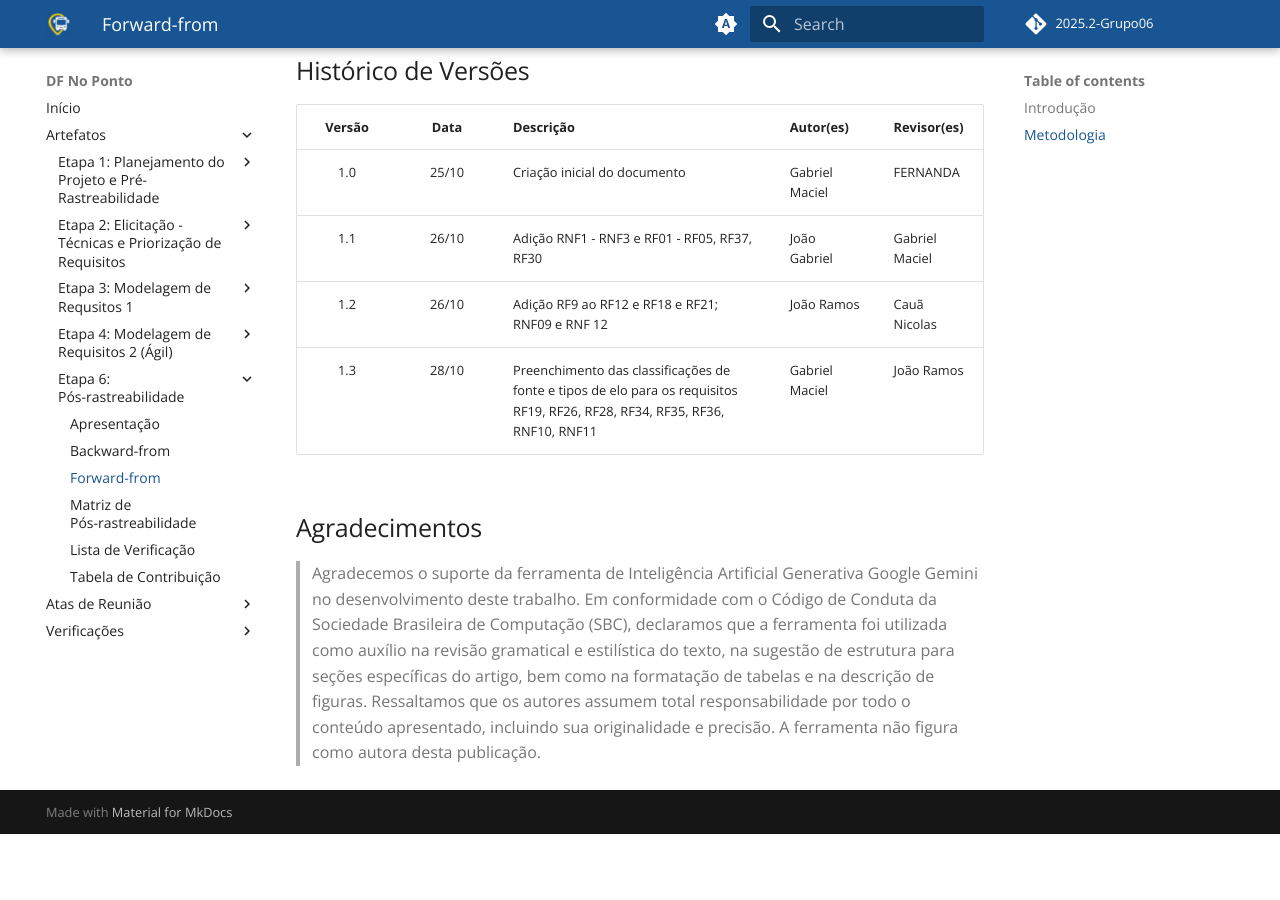
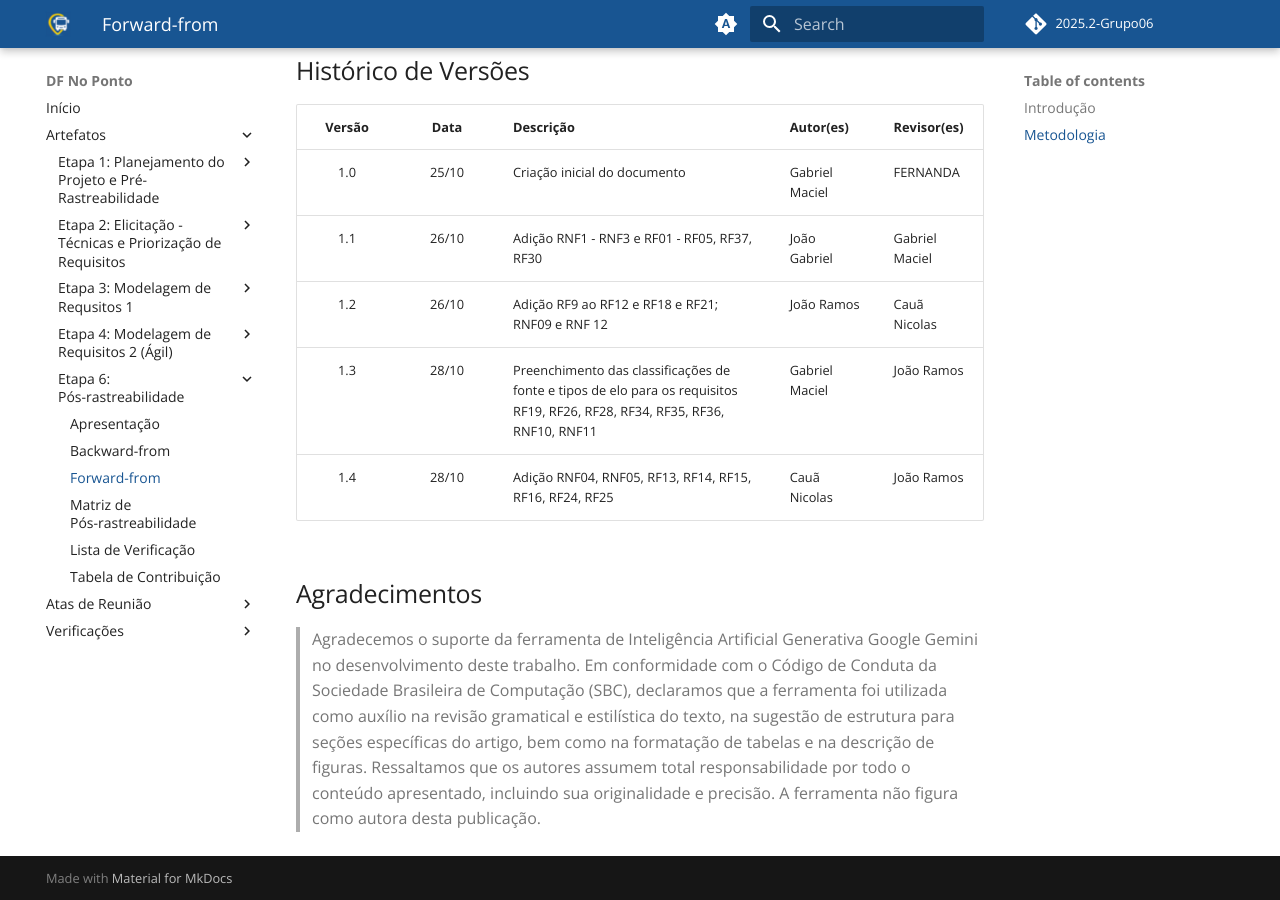
Before and after one commit to Requisitos-de-Software/2025.2-Grupo06, an MkDocs documentation site: the page built from docs/pos-rastreabilidade/forward.md, in a window 1280 px wide and 900 px high, scrolled down 4366 px. Built offline with MkDocs 1.6.1 and Material for MkDocs 9.7.7, drawn with Linux system fonts in a browser that asks for light colours; comment, search, counter and statistics services are not loaded; before the commit the page ends 5200 px from its top, so only the background shows below that.

Commit message:
alteração hist. de versão forward

```diff
--- a/docs/pos-rastreabilidade/forward.md
+++ b/docs/pos-rastreabilidade/forward.md
@@ -561,6 +561,7 @@ O meta-modelo de Toranzo estabelece um conjunto de elos de rastreabilidade que d
 | 1.1 | 26/10 | Adição RNF1 - RNF3 e RF01 - RF05, RF37, RF30 | João Gabriel | Gabriel Maciel |
 | 1.2 | 26/10 | Adição RF9 ao RF12 e RF18 e RF21; RNF09 e RNF 12 | João Ramos | Cauã Nicolas |
 | 1.3 | 28/10 | Preenchimento das classificações de fonte e tipos de elo para os requisitos RF19, RF26, RF28, RF34, RF35, RF36, RNF10, RNF11 | Gabriel Maciel | João Ramos |
+| 1.4 | 28/10 | Adição RNF04, RNF05, RF13, RF14, RF15, RF16, RF24, RF25 | Cauã Nicolas | João Ramos |
 
 ## Agradecimentos
 
```
